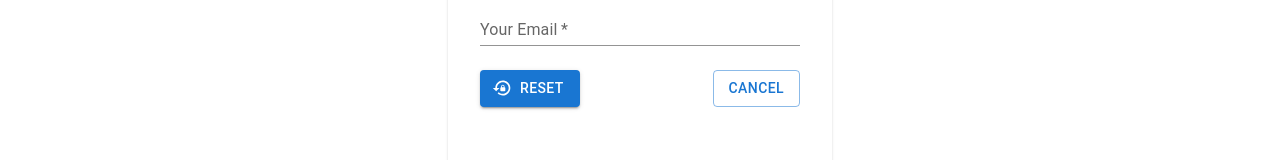
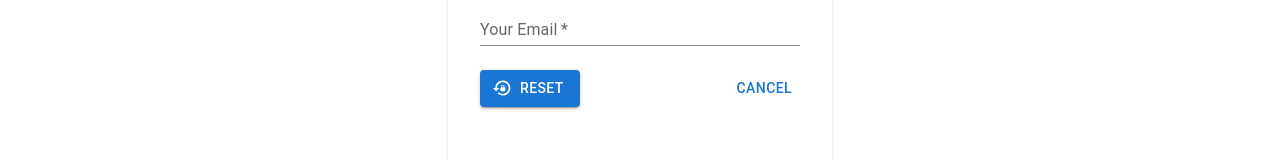
Before and after one commit to J0-Y0/store-market-frotend, a React (Vite) app: page /PasswordReset in a window 1280 px wide. Shown: the part 330-490 px from the top of the page. Built offline with nearby package versions, Linux system fonts and the light colour scheme.

Commit message:
updating the link

```diff
--- a/src/pages/PasswordReset.tsx
+++ b/src/pages/PasswordReset.tsx
@@ -4,6 +4,7 @@ import { LockReset, RecordVoiceOver, ResetTv } from "@mui/icons-material";
 import StyledLink from "../utils/StyledLink";
 import { LoadingButton } from "../utils/Loading";
 import CenteredCard from "../utils/CenteredCard";
+import { Link } from "react-router-dom";
 const PasswordReset = () => {
   return (
     <CenteredCard
@@ -33,7 +34,9 @@ const PasswordReset = () => {
             value="Reset"
             sx={{ marginY: 2 }}
           />
-          <Button variant="outlined" href="/login">Cancel</Button>
+          <Button component={Link} to="/login">
+            Cancel
+          </Button>
         </Stack>
       </form>
     </CenteredCard>
--- a/src/pages/SignIn.tsx
+++ b/src/pages/SignIn.tsx
@@ -3,6 +3,7 @@ import React from "react";
 import CenteredCard from "../utils/CenteredCard";
 import { LoadingButton } from "../utils/Loading";
 import { Lock } from "@mui/icons-material";
+import { Link } from "react-router-dom";
 
 const SignIn = () => {
   return (
@@ -27,7 +28,12 @@ const SignIn = () => {
         required
         sx={{ mb: 2 }}
       />
-      <LoadingButton  variant="outlined" value="Sign in" type="submit"  width="100%"/>
+      <LoadingButton
+        variant="outlined"
+        value="Sign in"
+        type="submit"
+        width="100%"
+      />
       <Box
         display="flex"
         flexDirection="column"
@@ -35,8 +41,12 @@ const SignIn = () => {
         alignItems="center"
         width="100%"
       >
-        <Button  variant="text" href="/signup">Create account?</Button>
-        <Button variant="text" href="/PasswordReset">Forgot Password?</Button>
+        <Button variant="text" component={Link} to="/signup">
+          Create account?
+        </Button>
+        <Button variant="text" component={Link} to="/PasswordReset">
+          Forgot Password?
+        </Button>
       </Box>
     </CenteredCard>
   );
--- a/src/pages/SignUp.tsx
+++ b/src/pages/SignUp.tsx
@@ -4,6 +4,7 @@ import { useForm } from "react-hook-form";
 import { z } from "zod";
 import { zodResolver } from "@hookform/resolvers/zod";
 import CenteredCard from "../utils/CenteredCard";
+import { Link } from "react-router-dom";
 
 export const UserSchema = z
   .object({
@@ -116,7 +117,11 @@ const SignUp = () => {
           alignItems="center"
         >
           <LoadingButton value="Sign up" type="submit" />
-          <Button href="/login">Have account?</Button>
+          <Button component={Link} to="/login">
+            Have account?
+          </Button>
+
+          {/* to="/login">Have account?</> */}
         </Box>
       </form>
     </CenteredCard>
```
Also changed, not shown: src/App.tsx (+11 -20 lines), src/components/Navbar.tsx (+12 -10 lines).
